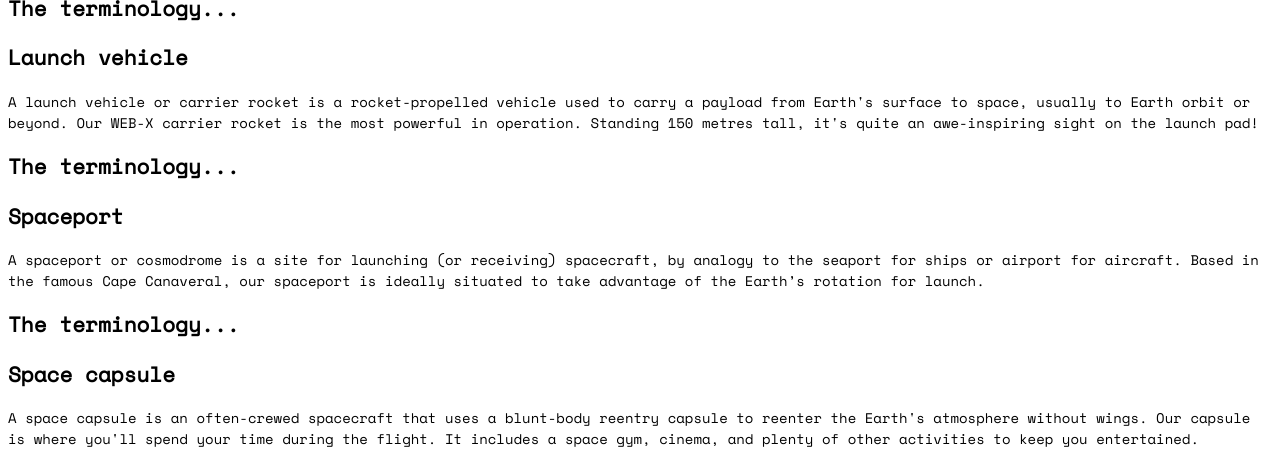
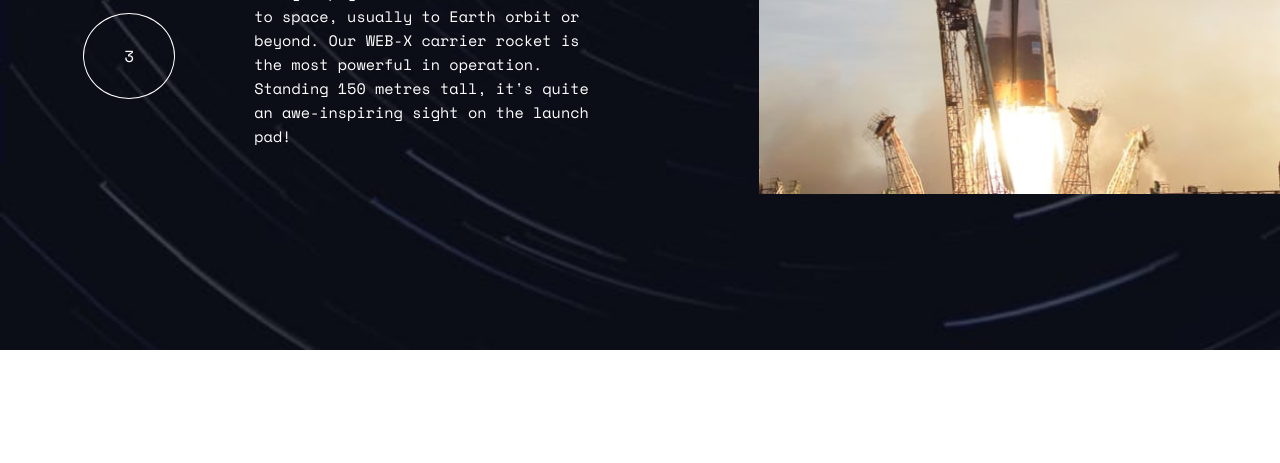
Before and after one commit to Nathan-Somto/Space-Tourism-Website, a plain HTML site: page technology.html in a window 1280 px wide. Shown: the part 450-913 px from the top of the page. After the commit the page ends 800 px from the top, so only its background shows below. Drawn offline with nearby package versions, Linux system fonts and the light colour scheme; files that its build step writes are made by us from their sources; the site is published under a folder, as on GitHub Pages, so addresses that start at the root find nothing.

Commit message:
Update technology.html

```diff
--- a/technology.html
+++ b/technology.html
@@ -10,9 +10,9 @@
   <link rel="preconnect" href="https://fonts.googleapis.com">
 <link rel="preconnect" href="https://fonts.gstatic.com" crossorigin>
 <link href="https://fonts.googleapis.com/css2?family=Space+Grotesk:wght@300&family=Space+Mono&display=swap" rel="stylesheet">
-  <link rel="stylesheet" href="/starter-code/button.css">
-  <link rel="stylesheet" href="/starter-code/navbar.css">
-  <link rel="stylesheet" href="/starter-code/technology.css">
+  <link rel="stylesheet" href="./button.css">
+  <link rel="stylesheet" href="./navbar.css">
+  <link rel="stylesheet" href="./technology.css">
   <script src="./technologySlider.js" defer></script>
   <style>
     body{
```
